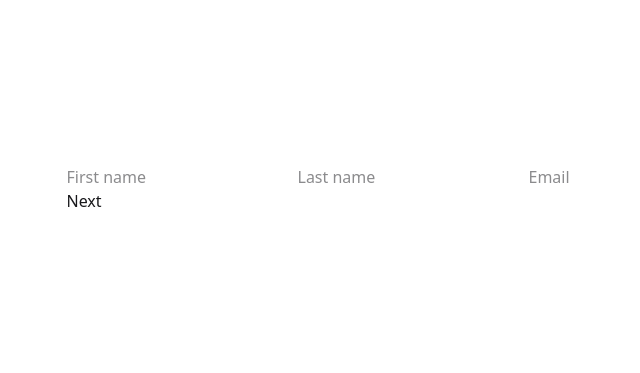
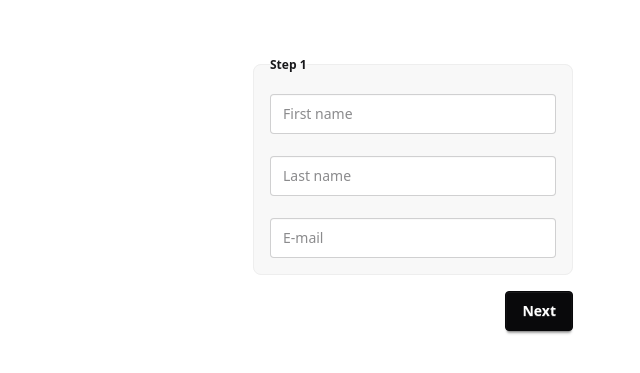
Before and after one commit to yulahabogoslavets/multistepForm, a React (Vite) app: page / in a window 1280 px wide. Shown: the part 211-584 px from the top of the page, without its empty margins (227-867 px from the left). Built offline with nearby package versions, Linux system fonts and the light colour scheme.

Commit message:
feat: use the daisy component

```diff
--- a/src/components/MultipartForm/Step1.tsx
+++ b/src/components/MultipartForm/Step1.tsx
@@ -12,29 +12,62 @@ export function Step1({ nextStep, onInputChange, values }: Step1Props) {
   return (
     <>
       <form>
+        <fieldset
+          className="fieldset bg-base-200 border-base-300 rounded-box w-xs border p-4"
+          aria-labelledby="step1-legend"
+        >
+          <legend id="step1-legend" className="fieldset-legend">
+            Step 1
+          </legend>
+
+          <label className="floating-label" id="firstname-label">
+            <span>First name</span>
             <input
               type="text"
+              className="input mb-4"
               placeholder="First name"
               name="firstname"
               defaultValue={values.firstname}
               onChange={onInputChange}
+              aria-required="true"
+              aria-labelledby="firstname-label"
             />
+          </label>
+
+          <label className="floating-label" id="lastname-label">
+            <span>Last name</span>
             <input
               type="text"
+              className="input mb-4"
               placeholder="Last name"
               name="lastname"
               defaultValue={values.lastname}
               onChange={onInputChange}
+              aria-required="true"
+              aria-labelledby="lastname-label"
             />
+          </label>
+
+          <label className="floating-label" id="email-label">
+            <span>E-Mail</span>
             <input
               type="email"
-          placeholder="Email"
+              className="input"
+              placeholder="E-mail"
               name="email"
               defaultValue={values.email}
               onChange={onInputChange}
+              aria-required="true"
+              aria-labelledby="email-label"
             />
+          </label>
+        </fieldset>
       </form>
-      <button onClick={nextStep}>Next</button>
+      <div className="flex justify-end mt-4">
+        <button onClick={nextStep} className="btn btn-neutral text-white"  aria-label="Go to the next step">
+          Next
+        </button>
+      </div>
     </>
   );
 }
--- a/src/components/MultipartForm/Step2.tsx
+++ b/src/components/MultipartForm/Step2.tsx
@@ -18,30 +18,57 @@ export function Step2({
   return (
     <>
       <form>
+        <fieldset className="fieldset bg-base-200 border-base-300 rounded-box w-xs border p-4">
+          <legend className="fieldset-legend">Step 2</legend>
+
+          <label className="floating-label" id="street-label">
+            <span>Street</span>
             <input
               type="text"
-          placeholder="Stree"
+              className="input mb-4"
+              placeholder="Street"
               name="street"
               defaultValue={values.street}
               onChange={onInputChange}
+              aria-labelledby="street-label"
             />
+          </label>
+
+          <label className="floating-label" id="town-label">
+            <span>Town</span>
             <input
               type="text"
+              className="input mb-4"
               placeholder="Town"
               name="town"
               defaultValue={values.town}
               onChange={onInputChange}
+              aria-labelledby="town-label"
             />
+          </label>
+
+          <label className="floating-label" id="zip-label">
+            <span>Zip</span>
             <input
               type="text"
+              className="input"
               placeholder="Zip"
               name="zip"
               defaultValue={values.zip}
               onChange={onInputChange}
+              aria-labelledby="zip-label"
             />
+          </label>
+        </fieldset>
       </form>
-      <button onClick={prevStep}>Prev</button>
-      <button onClick={nextStep}>Next</button>
+      <div className="flex justify-between items-center gap-4 mt-4">
+        <button onClick={prevStep} className="btn btn-outline btn-neutral"  aria-label="Go to the previous step">
+          Prev
+        </button>
+        <button onClick={nextStep} className="btn btn-neutral text-white"  aria-label="Go to the next step">
+          Next
+        </button>
+      </div>
     </>
   );
 }
--- a/src/components/MultipartForm/Step3.tsx
+++ b/src/components/MultipartForm/Step3.tsx
@@ -14,19 +14,59 @@ interface Step3Props {
 export function Step3({ prevStep, values, onSubmitHandler }: Step3Props) {
   return (
     <>
-      <h2>Confirm date</h2>
-      <ul>
-        <li>First name: {values.firstname}</li>
-        <li>Last name: {values.lastname}</li>
-        <li>E-mail: {values.email}</li>
-        <li>Street: {values.street}</li>
-        <li>Town: {values.town}</li>
-        <li>Zip: {values.zip}</li>
+      <h2 className="text-2xl italic font-medium mb-2 uppercase">
+        Confirm date
+      </h2>
+      <ul className="list-disc">
+        <li>
+          First name:{' '}
+          <span className="font-semibold">
+            {values.firstname ? values.firstname : '-'}
+          </span>
+        </li>
+        <li>
+          Last name:{' '}
+          <span className="font-semibold">
+            {values.lastname ? values.lastname : '-'}
+          </span>
+        </li>
+        <li>
+          E-mail:{' '}
+          <span className="font-semibold">
+            {values.email ? values.email : '-'}
+          </span>
+        </li>
+        <li>
+          Street:{' '}
+          <span className="font-semibold">
+            {values.street ? values.street : '-'}
+          </span>
+        </li>
+        <li>
+          Town:{' '}
+          <span className="font-semibold">
+            {values.town ? values.town : '-'}
+          </span>
+        </li>
+        <li>
+          Zip:{' '}
+          <span className="font-semibold">{values.zip ? values.zip : '-'}</span>
+        </li>
       </ul>
-      <button onClick={prevStep}>Prev</button>
-      <form onSubmit={onSubmitHandler}>
-        <button type="submit">Send</button>
-      </form>
+      <div className="flex justify-between items-center gap-4 mt-4">
+        <button
+          onClick={prevStep}
+          className="btn btn-outline btn-neutral"
+          aria-label="Go to the previous step"
+        >
+          Prev
+        </button>
+        <form onSubmit={onSubmitHandler}>
+          <button type="submit" className="btn btn-success text-white">
+            Send
+          </button>
+        </form>
+      </div>
     </>
   );
 }
```
Lines whose indentation alone changed are shown as unchanged.
